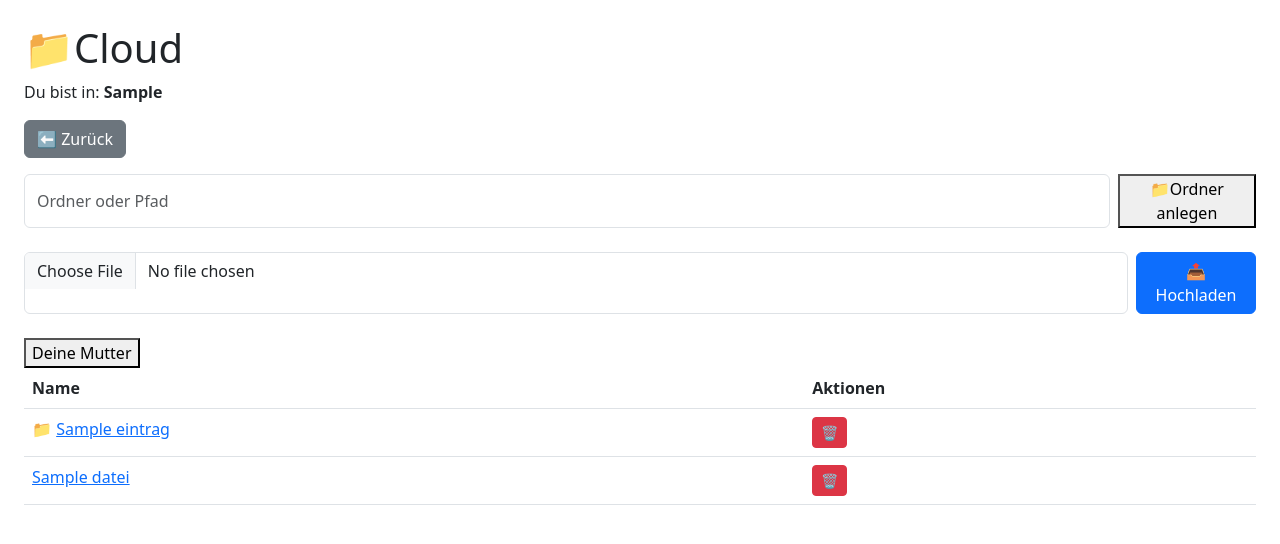
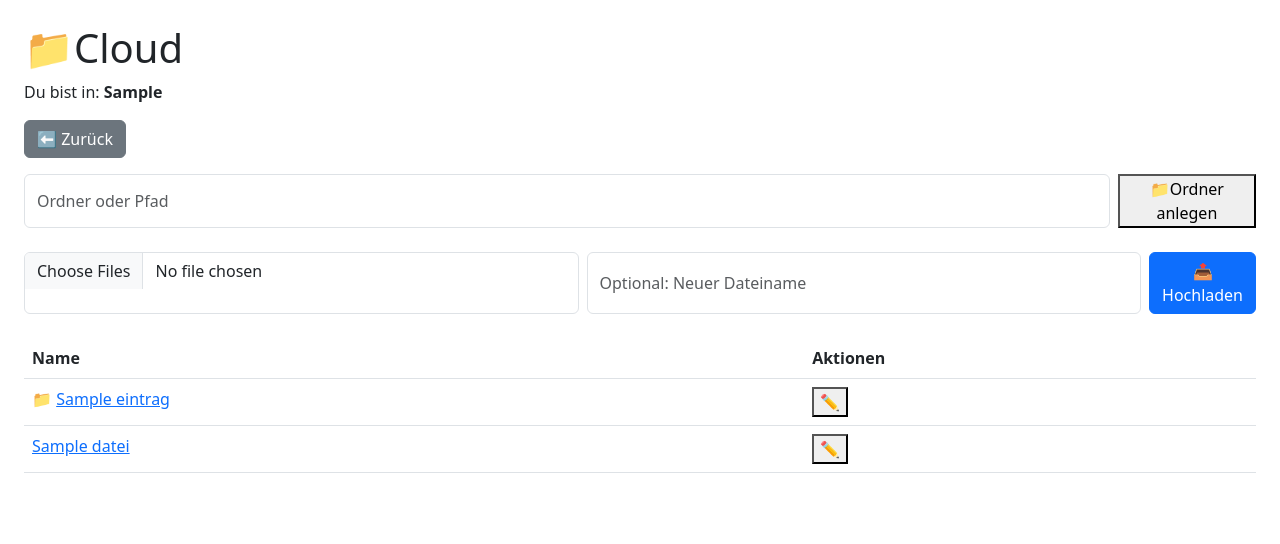
Before and after one commit to Phantomias1403/DateiManagement, a Flask app: template templates/index.html in a window 1280 px wide. Shown: the top 544 px of the page. Run offline with Flask 3, Linux system fonts and the light colour scheme; the template is opened without the code that fills it: most values are stand-ins (such as "Sample title", 1, 10 or a date in 2020); some libraries are stand-ins or nearby versions.

Commit message:
Neue Funktionen

```diff
--- a/app.py
+++ b/app.py
@@ -76,11 +76,26 @@ def uploadDatei():
     datei = request.files.get("datei")
     aktueller_pfad = request.form.get("Pfad").strip("/") or ""
 
-    if datei and aktueller_pfad:
-        zielpfad = os.path.join(UPLOAD_FOLDER, aktueller_pfad)
-        os.makedirs(zielpfad, exist_ok=True)
-        datei.save(os.path.join(zielpfad, datei.filename))
-        return jsonify({"status": "ok"}), 200
+    neuer_dateiname = request.form.get("neuer_dateiname").strip("/")
+
+    pfad = request.form.get("Pfad")
+    alter_name = os.path.basename(pfad)
+    _, endung = os.path.splitext(alter_name)
+
+
+    if not neuer_dateiname:
+        if datei and aktueller_pfad:
+            zielpfad = os.path.join(UPLOAD_FOLDER, aktueller_pfad)
+            os.makedirs(zielpfad, exist_ok=True)
+            datei.save(os.path.join(zielpfad, datei.filename))
+            return jsonify({"status": "ok"}), 200
+    elif neuer_dateiname and aktueller_pfad and datei:
+            zielpfad = os.path.join(UPLOAD_FOLDER, aktueller_pfad)
+            neuer_dateiname = os.path.join(neuer_dateiname, endung)
+            os.makedirs(zielpfad, exist_ok=True)
+            datei.save(os.path.join(zielpfad, neuer_dateiname))
+            return jsonify({"status": "ok"}), 200
+
 
 
 @app.route('/delete', methods=['POST'])
@@ -107,5 +122,51 @@ def download_file():
 
     return send_from_directory(ordner, dateiname, as_attachment=True)
 
+@app.route('/umbenennen', methods=['POST'])
+def rename_file():
+    neuer_name = request.form.get("neuer_name") #Dateiname
+
+    pfad_relativ = request.form.get("Pfad", "").strip("/")
+    ordner_relativ = os.path.dirname(pfad_relativ)
+    dateien = dateien_aus_dateisystem(ordner_relativ)
+    namen = [d["name"] for d in dateien]
+
+    if not neuer_name:
+        return "Kein Dateiname gegeben", 400
+
+    pfad = request.form.get("Pfad")
+    alter_name = os.path.basename(pfad)
+    _, endung = os.path.splitext(alter_name)
+
+    if neuer_name+endung in namen:
+        return "Datei mit demselben Namen existiert schon", 400
+
+
+    aktueller_pfad = os.path.join(UPLOAD_FOLDER, pfad)
+
+    eltern_pfad = os.path.dirname(aktueller_pfad)
+    neuer_pfad = os.path.join(eltern_pfad, neuer_name)
+    if endung not in neuer_pfad:
+        neuer_pfad = neuer_pfad + endung
+
+
+
+    os.rename(aktueller_pfad, neuer_pfad)
+
+    return redirect((url_for("index", pfad=eltern_pfad)))
+
+
 if __name__ == '__main__':  #Wird bei Start asugeführt
-    app.run(debug=True)
+    app.run(host="0.0.0.0", debug=True)
+
+
+
+
+
+
+#            <td>
+#                <form action="/delete" method="post">
+#                   <input type="hidden" name="Pfad" value="{{ eintrag['pfad'] }}">
+#                    <button class="btn btn-sm btn-danger">🗑️</button>
+#                </form>
+#            </td>
--- a/static/script.js
+++ b/static/script.js
@@ -1,5 +1,6 @@
 document.addEventListener("DOMContentLoaded", () => {
     const form = document.getElementById('uploadForm')
+    const trigggerButtons = document.querySelectorAll('.rename-trigger');
     if(!form) return;
 
     form.addEventListener("submit", async(e) => {
@@ -23,4 +24,14 @@ document.addEventListener("DOMContentLoaded", () => {
             console.error("Netzwerkfehler:", err);
         }
     });
+
+    trigggerButtons.forEach(button => {
+        button.addEventListener('click', () => {
+            const form = button.closest('.rename-form');
+            const inputDiv = form.querySelector('.rename-input');
+            inputDiv.style.display = "block";
+            button.style.display = "none";
+        });
+    });
+
 });
--- a/templates/index.html
+++ b/templates/index.html
@@ -21,15 +21,11 @@
     </form>
 
     <form id="uploadForm" method="post" enctype="multipart/form-data" class="mb-4 d-flex gap-2">
-        <input type="file" name="datei" class="form-control">
+        <input type="file" name="datei" class="form-control" multiple>
+        <input type="text" name="neuer_dateiname" placeholder="Optional: Neuer Dateiname" class="form-control">
         <input type="hidden" name="Pfad" value="{{ aktueller_pfad }}">
         <button type="submit" class="btn btn-primary">📤 Hochladen</button>
     </form>
-
-    <button>Deine Mutter</button>
-
-
-
     <table class="table table-hover">
         <thead>
             <tr>
@@ -45,9 +41,14 @@
                 <a href="{{ url_for('index', pfad=eintrag['pfad']) }}">{{ eintrag['name'] }}</a>
             </td>
             <td>
-                <form action="/delete" method="post">
+                <form class="rename-form" action="/umbenennen" method="post" style="display:inline;">
                     <input type="hidden" name="Pfad" value="{{ eintrag['pfad'] }}">
-                    <button class="btn btn-sm btn-danger">🗑️</button>
+                    <button type="button" class="rename-trigger">✏️</button>
+
+                    <div class="rename-input" style="display: none;">
+                        <input type="text" name="neuer_name" value="{{ eintrag['name'] }}">
+                        <button type="submit" class="btn btn-sm btn-success">Speichern</button>
+                    </div>
                 </form>
             </td>
         </tr>
@@ -69,9 +70,14 @@
             </td>
 
             <td>
-                <form action="/delete" method="post" style="display:inline;">
+                <form class="rename-form" action="/umbenennen" method="post" style="display:inline;">
                     <input type="hidden" name="Pfad" value="{{ datei['pfad'] }}">
-                    <button class="btn btn-sm btn-danger">🗑️</button>
+                    <button type="button" class="rename-trigger">✏️</button>
+
+                    <div class="rename-input" style="display: none;">
+                        <input type="text" name="neuer_name" value="{{ datei['name'] }}">
+                        <button type="submit" class="btn btn-sm btn-success">Speichern</button>
+                    </div>
                 </form>
             </td>
         </tr>
@@ -81,7 +87,7 @@
 
 
 
-
+    <script src="https://kit.fontawesome.com/431fa2a989.js" crossorigin="anonymous"></script>
     <script src="{{ url_for('static', filename='script.js') }}"></script>
 </body>
 </html>
```
Also changed, not shown: 4 other files.
